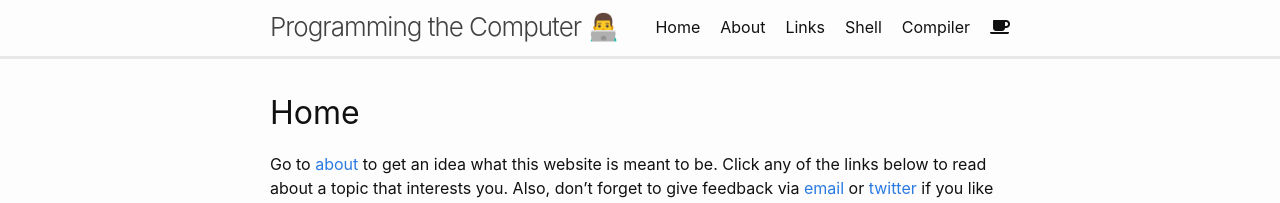
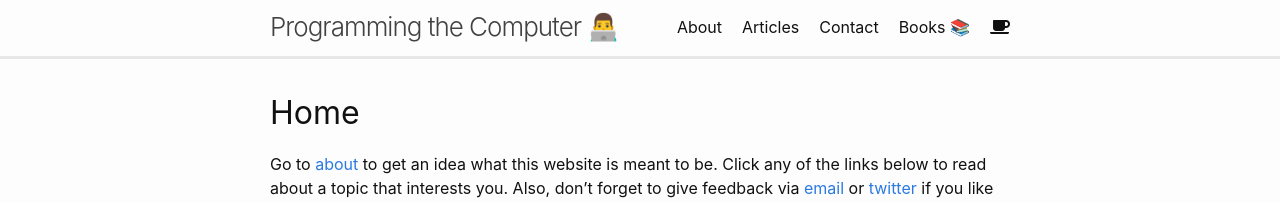
Before and after one commit to DanielSchuette/DanielSchuette.github.io, a Jekyll site: the page built from index.md, in a window 1280 px wide. Shown: the top 203 px of the page. Built offline with Jekyll 4.4.1, drawn with Linux system fonts in a browser that asks for light colours; nearby versions of some CDN libraries; some web fonts are replaced.

Commit message:
reorder menu bar

```diff
--- a/_data/pagelist.yml
+++ b/_data/pagelist.yml
@@ -1,15 +1,12 @@
 header_items:
-    - title: Home
-      url: /
-
     - title: About
       url: /about/
 
-    - title: Links
-      url: /links/
+    - title: Articles
+      url: /articles/
 
-    - title: Shell
-      url: /shell/
+    - title: Contact
+      url: /contact/
 
-    - title: Compiler
-      url: /compiler/
+    - title: Books 📚
+      url: /books/
```
Also changed, not shown: articles.md (added, +7 -0 lines), books.md (added, +7 -0 lines), compiler.md (deleted, +0 -9 lines), shell.md (deleted, +0 -14 lines).
